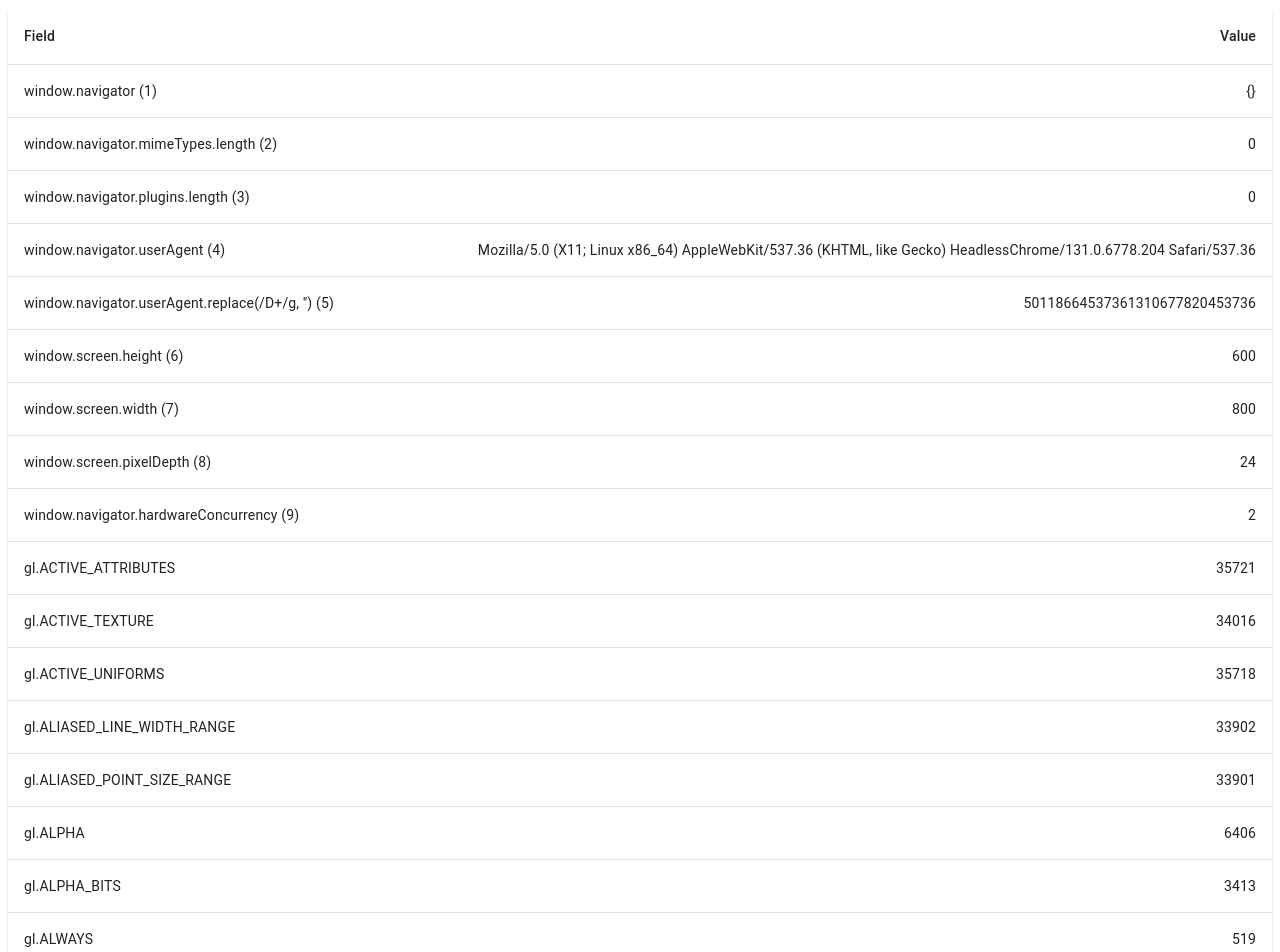
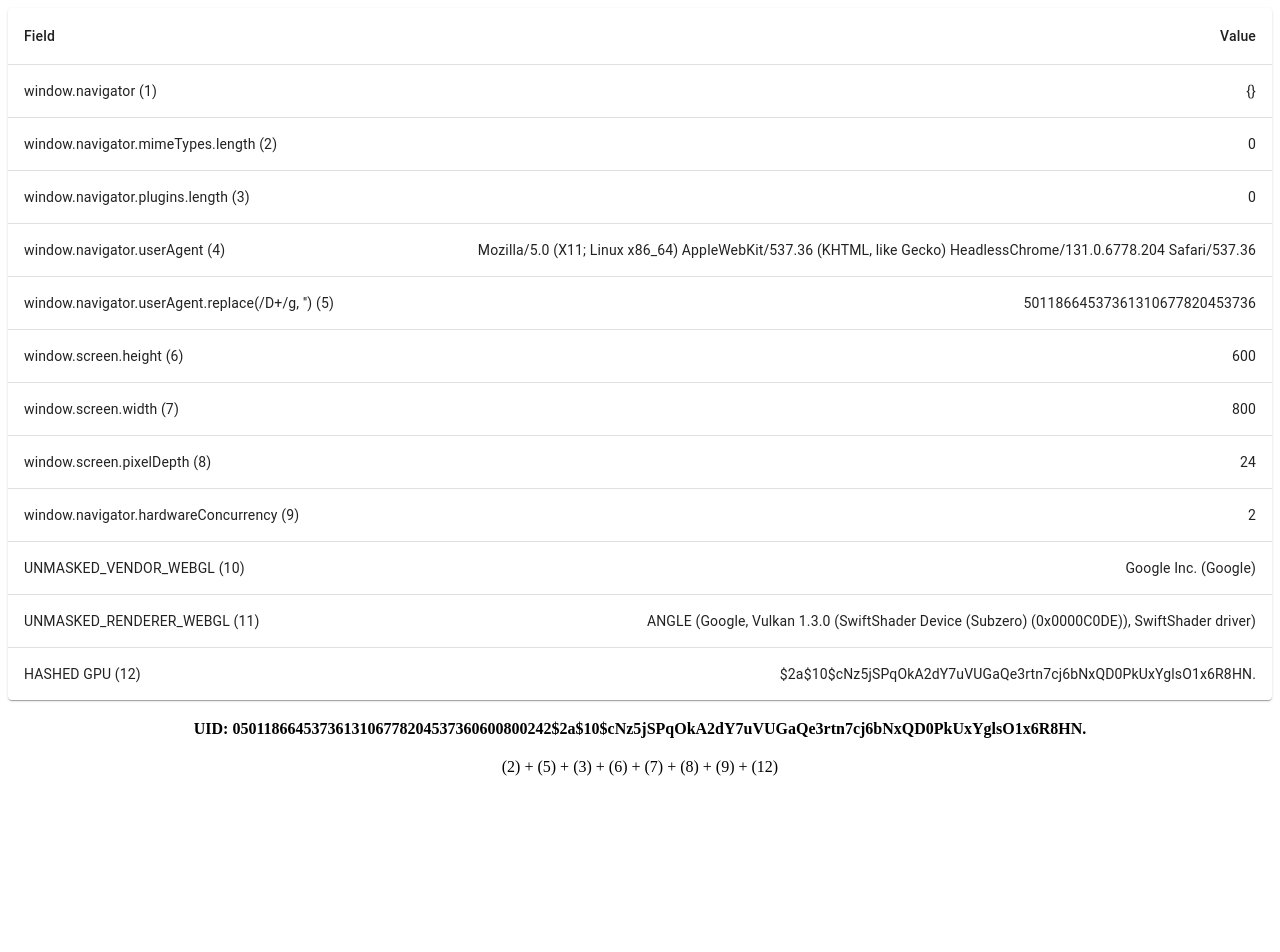
Before and after one commit to trieunguyentm/get-uid-device, a React (Create React App) app: page / in a window 1280 px wide. Shown: the top 952 px of the page. After the commit the page ends 800 px from the top, so only its background shows below. Built offline with nearby package versions, Linux system fonts and the light colour scheme.

Commit message:
hash gpu

```diff
--- a/package.json
+++ b/package.json
@@ -9,6 +9,7 @@
     "@testing-library/jest-dom": "^5.17.0",
     "@testing-library/react": "^13.4.0",
     "@testing-library/user-event": "^13.5.0",
+    "bcryptjs": "^2.4.3",
     "react": "^18.2.0",
     "react-dom": "^18.2.0",
     "react-scripts": "5.0.1",
--- a/src/App.js
+++ b/src/App.js
@@ -6,10 +6,25 @@ import TableContainer from "@mui/material/TableContainer"
 import TableHead from "@mui/material/TableHead"
 import TableRow from "@mui/material/TableRow"
 import Paper from "@mui/material/Paper"
+import bscypt from "bcryptjs"
+import { useState } from "react"
+import { useEffect } from "react"
 
 export default function App() {
-  const canvas = document.createElement("canvas")
-  const gl = canvas.getContext("webgl")
+  const [hashedGPU, setHashedGPU] = useState("")
+
+  useEffect(() => {
+    async function hashGPU() {
+      const _vendor = getVendorAndRenderer()._vendor
+      const _renderer = getVendorAndRenderer()._renderer
+      let GPU = ""
+      GPU += _vendor
+      GPU += _renderer
+      const hashedGPU = await bscypt.hash(GPU, 10)
+      setHashedGPU(hashedGPU)
+    }
+    hashGPU()
+  }, [])
 
   function getVendorAndRenderer() {
     var _canvas = document.createElement("canvas")
@@ -17,16 +32,18 @@ export default function App() {
     var _debugInfo
     var _vendor
     var _renderer
+
     try {
       _gl =
         _canvas.getContext("webgl") || _canvas.getContext("experimental-webgl")
     } catch (e) {
+      console.log(e)
       return
     }
     if (_gl) {
-      _debugInfo = gl.getExtension("WEBGL_debug_renderer_info")
-      _vendor = gl.getParameter(_debugInfo.UNMASKED_VENDOR_WEBGL)
-      _renderer = gl.getParameter(_debugInfo.UNMASKED_RENDERER_WEBGL)
+      _debugInfo = _gl.getExtension("WEBGL_debug_renderer_info")
+      _vendor = _gl.getParameter(_debugInfo.UNMASKED_VENDOR_WEBGL)
+      _renderer = _gl.getParameter(_debugInfo.UNMASKED_RENDERER_WEBGL)
       return { _vendor, _renderer }
     }
   }
@@ -43,6 +60,7 @@ export default function App() {
     uid += window.screen.width || ""
     uid += window.screen.pixelDepth || ""
     uid += window.navigator.hardwareConcurrency || ""
+    uid += hashedGPU
     return uid
   }
 
@@ -68,20 +86,12 @@ export default function App() {
       "window.navigator.hardwareConcurrency (9)",
       window.navigator.hardwareConcurrency,
     ),
-    createData("gl.ACTIVE_ATTRIBUTES", gl.ACTIVE_ATTRIBUTES),
-    createData("gl.ACTIVE_TEXTURE", gl.ACTIVE_TEXTURE),
-    createData("gl.ACTIVE_UNIFORMS", gl.ACTIVE_UNIFORMS),
-    createData("gl.ALIASED_LINE_WIDTH_RANGE", gl.ALIASED_LINE_WIDTH_RANGE),
-    createData("gl.ALIASED_POINT_SIZE_RANGE", gl.ALIASED_POINT_SIZE_RANGE),
-    createData("gl.ALPHA", gl.ALPHA),
-    createData("gl.ALPHA_BITS", gl.ALPHA_BITS),
-    createData("gl.ALWAYS", gl.ALWAYS),
-    createData("gl.ARRAY_BUFFER", gl.ARRAY_BUFFER),
-    createData("gl.ARRAY_BUFFER_BINDING", gl.ARRAY_BUFFER_BINDING),
-    createData("gl.ATTACHED_SHADERS", gl.ATTACHED_SHADERS),
-    createData("gl.DEPTH_RANGE", gl.DEPTH_RANGE),
-    createData("Thông tin GPU", getVendorAndRenderer()._vendor),
-    createData("Thông tin GPU", getVendorAndRenderer()._renderer),
+    createData("UNMASKED_VENDOR_WEBGL (10)", getVendorAndRenderer()._vendor),
+    createData(
+      "UNMASKED_RENDERER_WEBGL (11)",
+      getVendorAndRenderer()._renderer,
+    ),
+    createData("HASHED GPU (12)", hashedGPU),
   ]
 
   return (
@@ -128,7 +138,7 @@ export default function App() {
           marginTop: "20px",
         }}
       >
-        (2) + (5) + (3) + (6) + (7) + (8) + (9)
+        (2) + (5) + (3) + (6) + (7) + (8) + (9) + (12)
       </div>
     </>
   )
```
Also changed, not shown: 1 other file (tests, documents, lock files or other folders).
